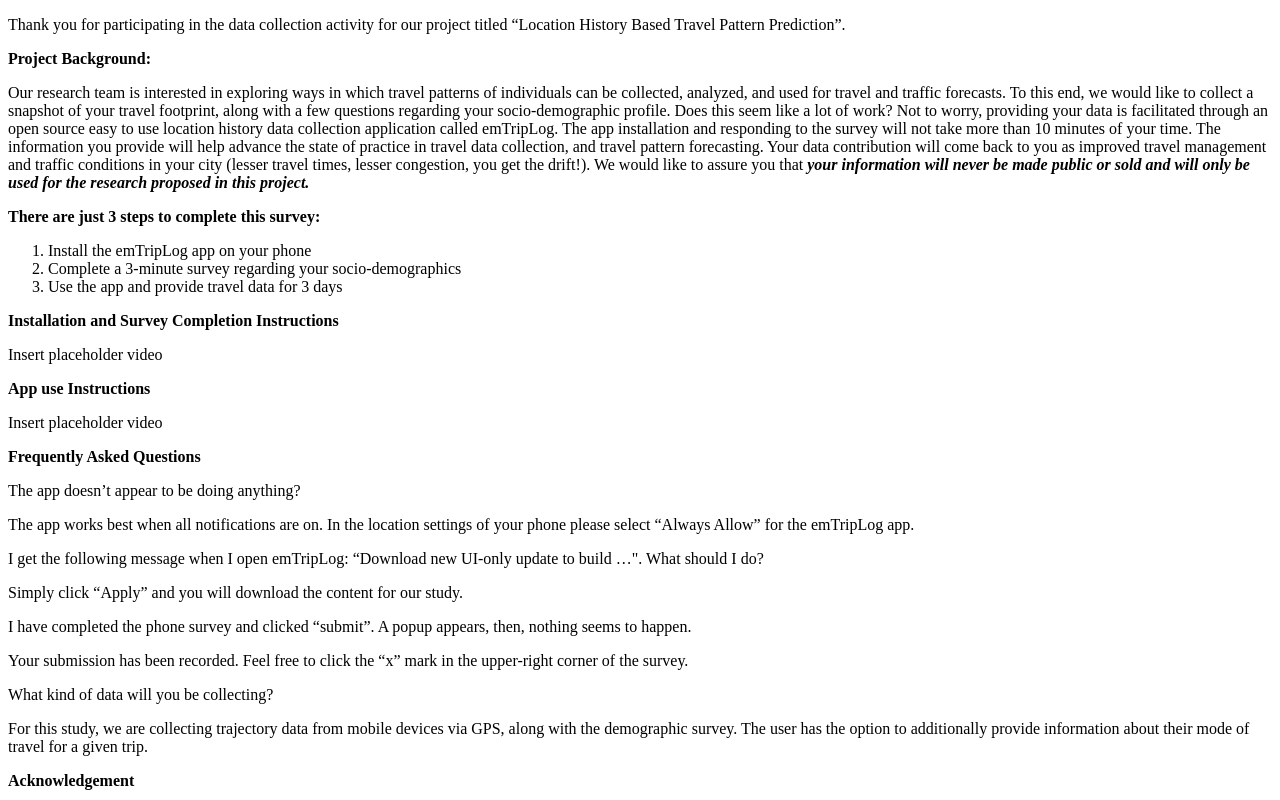
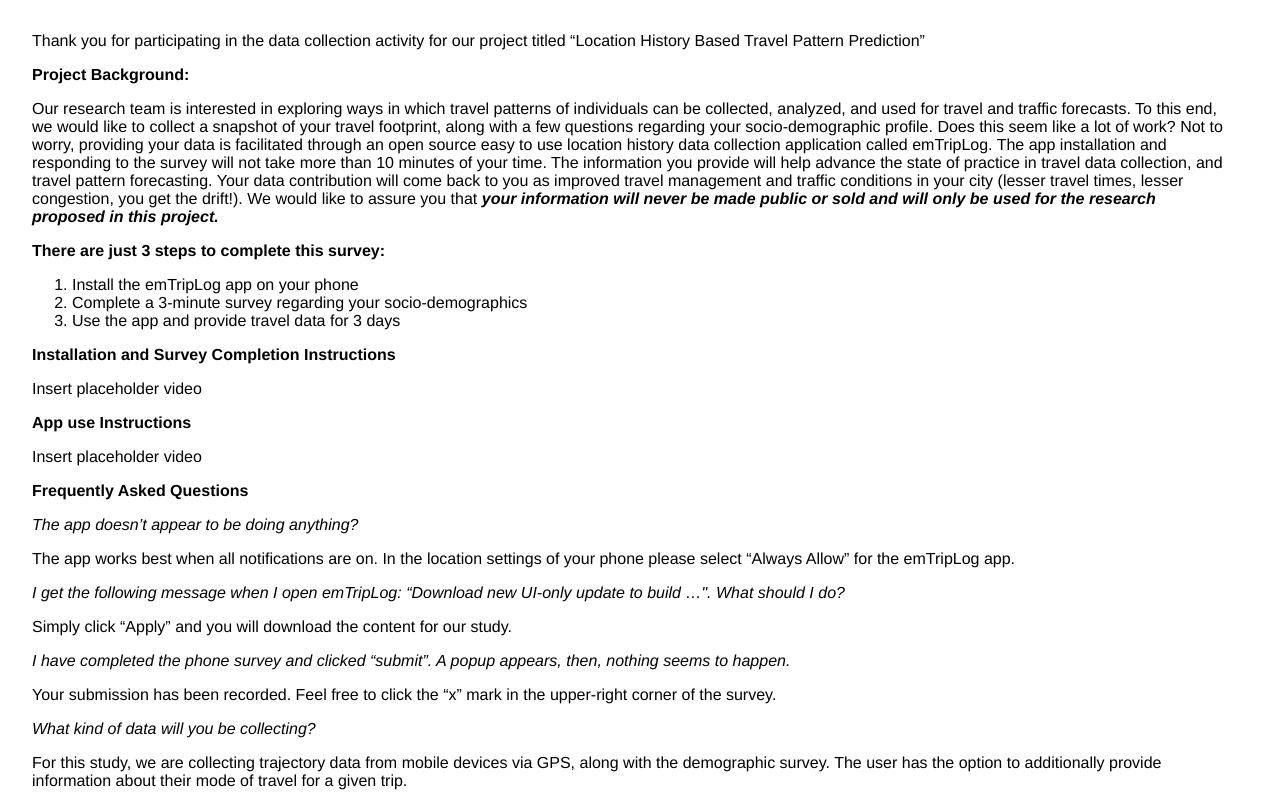
Before and after one commit to jRaffill/canbikecolanding, a plain HTML site: page index.html in a window 1280 px wide. Shown: the top 800 px of the page. Drawn offline with Linux system fonts and the light colour scheme; the site is published under a folder, as on GitHub Pages, so addresses that start at the root find nothing.

Commit message:
Try to connect stylesheet

```diff
--- a/index.html
+++ b/index.html
@@ -6,10 +6,10 @@
     <meta name="viewport" content="width=device-width, initial-scale=1">
 
     <title> Location History Based Travel Pattern Prediction </title>
-    <link rel="stylesheet" href="/style.css">
+    <link rel="stylesheet" href="./style.css">
   </head>
   <body>
-    <p> Thank you for participating in the data collection activity for our project titled “Location History Based Travel Pattern Prediction”.  </p>
+    <p> Thank you for participating in the data collection activity for our project titled “Location History Based Travel Pattern Prediction” </p>
     <b>Project Background:</b>
     <p>Our research team is interested in exploring ways in which travel patterns of individuals can be collected, analyzed, and used for travel and traffic forecasts. To this end, we would like to collect a snapshot of your travel footprint, along with a few questions regarding your socio-demographic profile. Does this seem like a lot of work? Not to worry, providing your data is facilitated through an open source easy to use location history data collection application called emTripLog. The app installation and responding to the survey will not take more than 10 minutes of your time. The information you provide will help advance the state of practice in travel data collection, and travel pattern forecasting. Your data contribution will come back to you as improved travel management and traffic conditions in your city (lesser travel times, lesser congestion, you get the drift!). We would like to assure you that <b><i>your information will never be made public or sold and will only be used for the research proposed in this project. </i></b> </p>
     <b>There are just 3 steps to complete this survey: </b>
```
